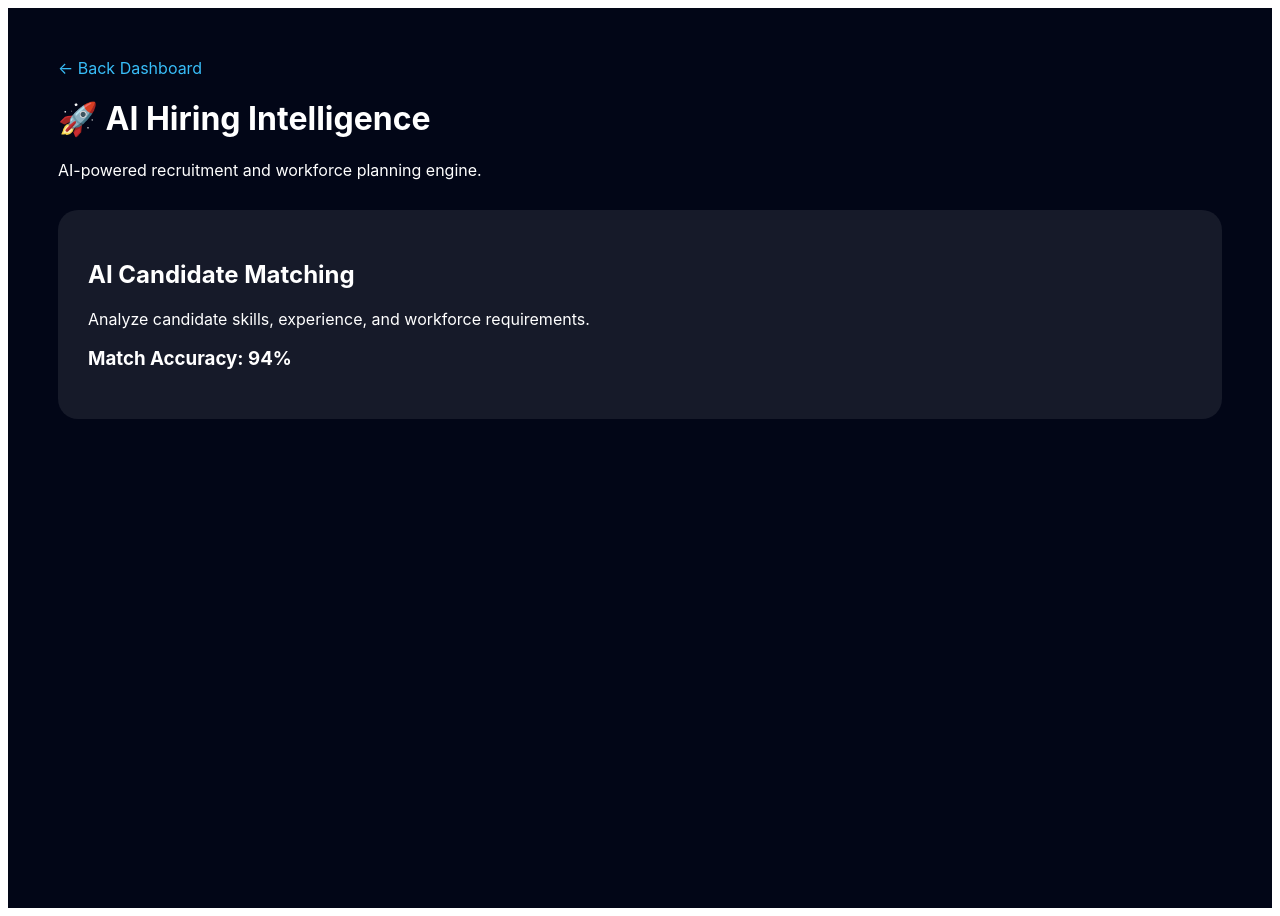
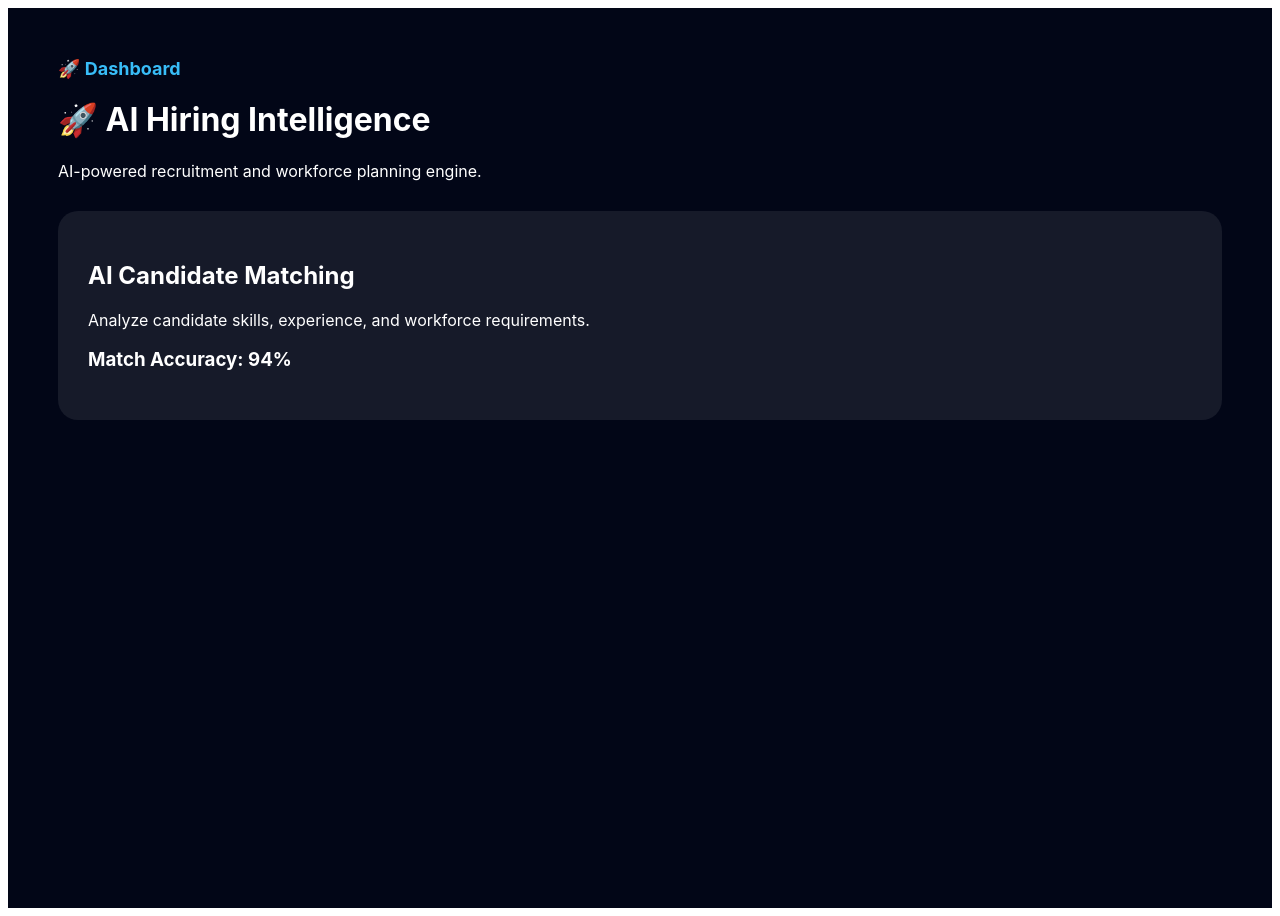
Before and after one commit to alma-98/workforce-intelligence-platform, a React (Vite) app: page /ai-hiring in a window 1280 px wide. Built offline with nearby package versions, Linux system fonts and the light colour scheme.

Commit message:
Change AI Hiring dashboard link style

```diff
--- a/src/pages/AIHiring/AIHiring.tsx
+++ b/src/pages/AIHiring/AIHiring.tsx
@@ -17,10 +17,12 @@ fontFamily:"Inter,Arial"
 to="/dashboard"
 style={{
 color:"#38bdf8",
-textDecoration:"none"
+textDecoration:"none",
+fontWeight:700,
+fontSize:"18px"
 }}
 >
-← Back Dashboard
+🚀 Dashboard
 </Link>
 
 <h1>
```
